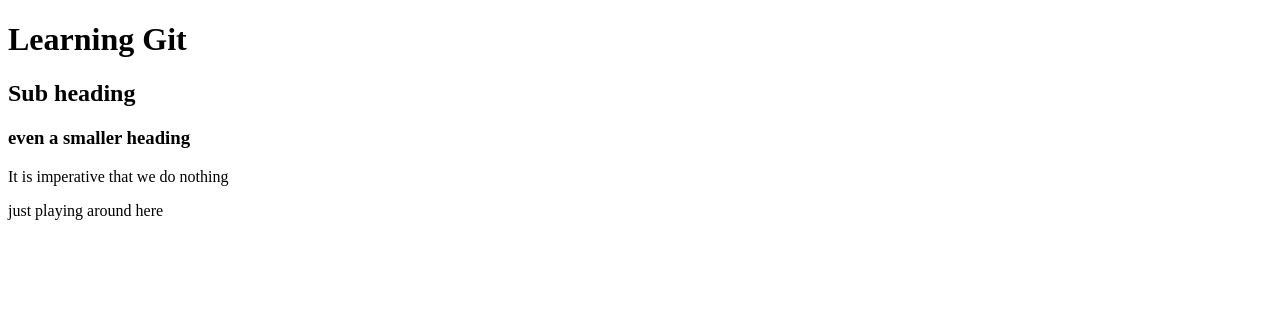
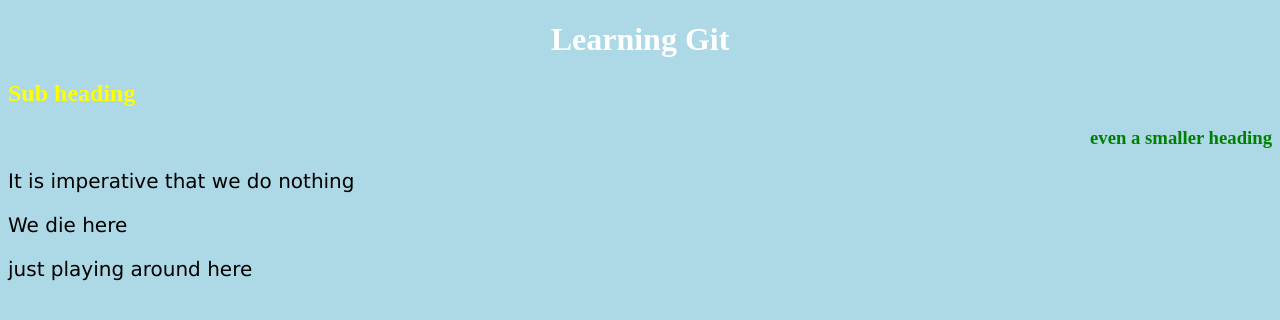
Before and after one commit to felixokpalaima/LearningMap, a plain HTML site: page index.html in a window 1280 px wide. Drawn offline with Linux system fonts and the light colour scheme.

Commit message:
added new colours

```diff
--- a/index.html
+++ b/index.html
@@ -4,6 +4,7 @@
     <meta charset="UTF-8">
     <meta http-equiv="X-UA-Compatible" content="IE=edge">
     <meta name="viewport" content="width=device-width, initial-scale=1.0">
+    <link rel="stylesheet" href="style.css">
     <title>Document</title>
 </head>
 <body>
@@ -11,6 +12,7 @@
     <h2>Sub heading</h2>
     <h3>even a smaller heading</h3>
     <p>It is imperative that we do nothing</p>
+    <p>We die  here</p>
     <footer>
         <p>
             just playing around here
--- /dev/null
+++ b/style.css
@@ -0,0 +1,21 @@
+body {
+    background-color: lightblue;
+  }
+
+  h1 {
+    color: white;
+    text-align: center;
+  }
+  h2 {
+    color: yellow;
+    text-align: left;
+  }
+  h3 {
+    color: green;
+    text-align: right;
+  }
+
+  p {
+    font-family: verdana;
+    font-size: 20px;
+  }
```
